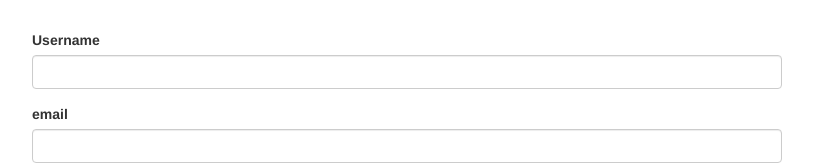
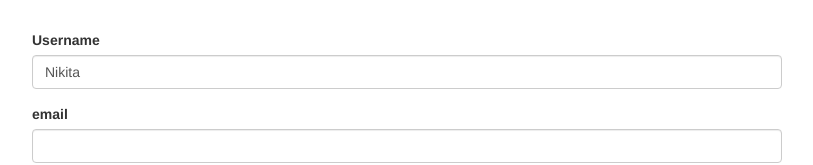
Before and after one commit to Ashish13112001/AngularFormOld, an Angular app: page / in a window 1280 px wide. Shown: the top 165 px of the page, without its empty margins (233-1046 px from the left). Built offline with nearby package versions, Linux system fonts and the light colour scheme.

Commit message:
setValue and patchValue

```diff
--- a/src/app/app.component.ts
+++ b/src/app/app.component.ts
@@ -31,10 +31,29 @@ export class AppComponent implements OnInit {
     // this.signupForm.statusChanges.subscribe((status) => {
     //   console.log(status);
     // })
+
+    // for set we have to define all the fields
+    // this.signupForm.setValue({
+    //   userData: {
+    //     username: 'Ashii',
+    //     email: 'barthwal@gmail.com'
+    //   },
+    //   gender: 'female',
+    //   hobbies: []
+    // });
+
+    // for patchValue we can define a specific value
+    this.signupForm.patchValue({
+      userData: {
+        username: 'Nikita'
+      }
+    });
   }
 
   onSubmit() {
     console.log(this.signupForm);
+    // for reset we can define specific value for resetting
+    this.signupForm.reset();
   }
 
   onAddHobby() {
```
